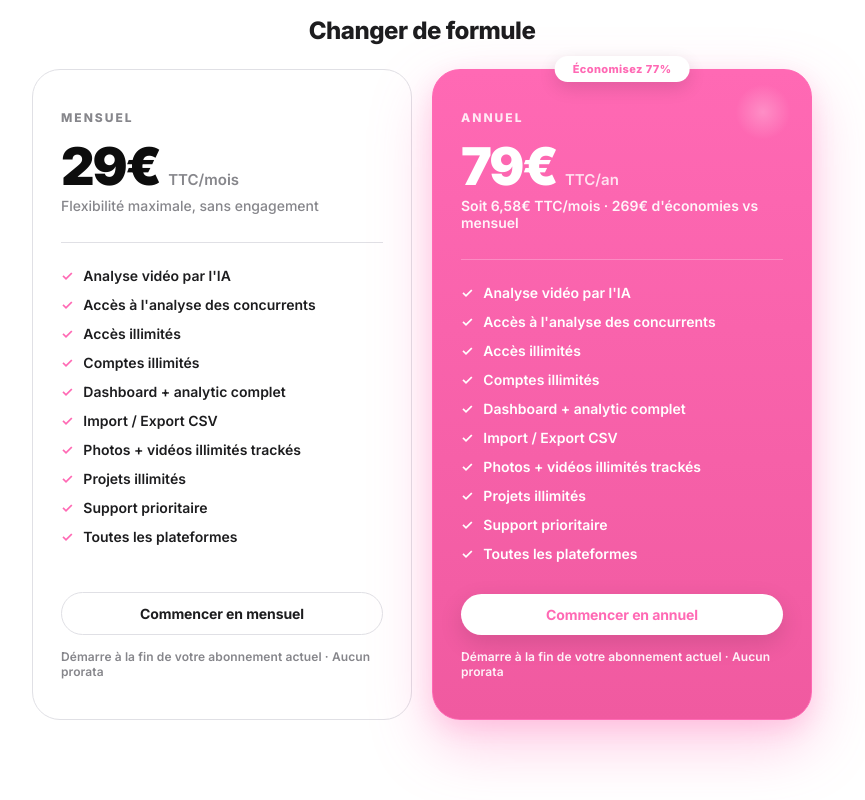
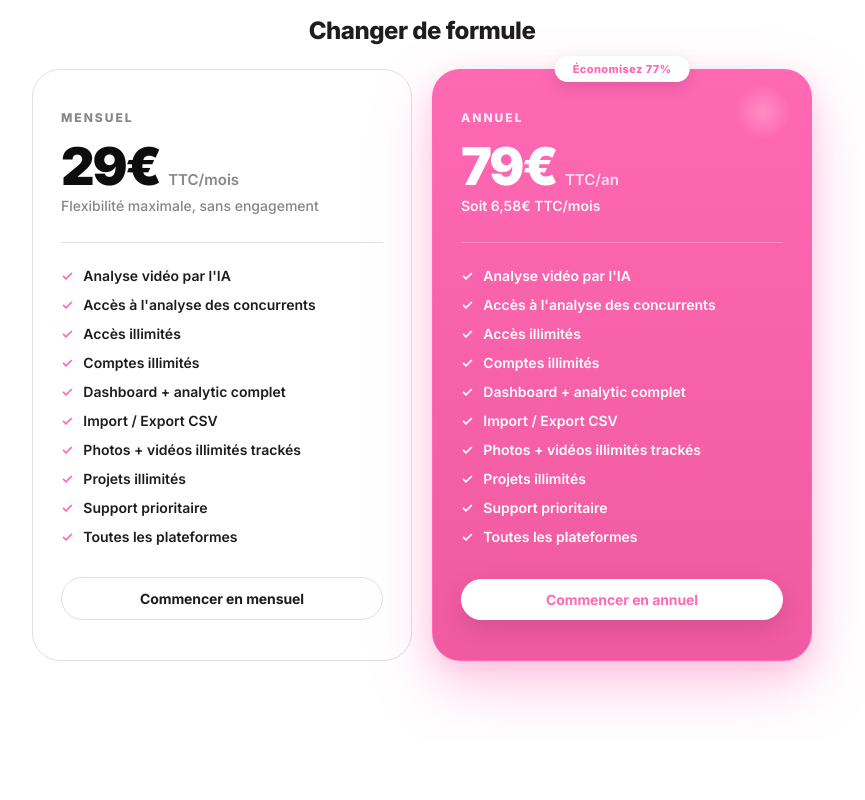
Before and after one commit to bricedemirdjian/tracking-lab, a Flask app: page /billing in a window 1280 px wide. Shown: the part 420-1220 px from the top of the page, without its empty margins (218-1083 px from the left). After the commit the page ends 1126 px from the top, so only its background shows below. Run offline with Flask 3, Linux system fonts and the light colour scheme; the visitor is signed in with stand-in values (Sample User, id 1); a database or web service that is not in the repository returns one stand-in record (values such as "Sample title"); some libraries are stand-ins or nearby versions.

Commit message:
ui(billing): remove em-dashes, price-trial sublabels, and 269 EUR savings line
Three founder-requested copy cleanups bundled together:

1. Em-dashes removed from user-facing strings (saved as persistent
   feedback preference). Replaced "...cette date — aucun débit..."
   with two sentences. Page title "Tracking Lab — Mon abonnement"
   now uses the brand-standard middot "Tracking Lab · Mon abonnement".
2. Price-trial sublabels under both CTAs deleted entirely (was
   "Demarre a la fin de votre abonnement actuel · Aucun prorata" /
   "Activation immediate · Sans engagement").
3. Annual card price-sub trimmed: "Soit 6,58 EUR TTC/mois · 269 EUR
   d'economies vs mensuel" → "Soit 6,58 EUR TTC/mois". The savings
   framing is kept in the 'Economisez 77%' badge at the top of the
   card, no need to repeat it under the price.

```diff
--- a/templates/billing.html
+++ b/templates/billing.html
@@ -3,7 +3,7 @@
 <head>
     <meta charset="UTF-8">
     <meta name="viewport" content="width=device-width, initial-scale=1.0">
-    <title>Tracking Lab — Mon abonnement</title>
+    <title>Tracking Lab · Mon abonnement</title>
     <link href="https://fonts.googleapis.com/css2?family=Inter:wght@400;500;600;700;800;900&display=swap" rel="stylesheet">
     <link rel="stylesheet" href="/static/css/style.css?v=20260409">
     <script src="https://js.stripe.com/v3/"></script>
@@ -275,7 +275,7 @@
                     Activez votre abonnement pour débloquer toutes les fonctionnalités. Mensuel sans engagement, ou annuel avec 77% d'économies.
                 {% elif pending_switch %}
                     Vous passez automatiquement en <strong>{{ pending_switch.target_label }}</strong> le <strong>{{ pending_switch.switch_at_human }}</strong>.
-                    Vous restez sur l'offre {{ plan.name }} jusqu'à cette date — aucun débit supplémentaire d'ici là.
+                    Vous restez sur l'offre {{ plan.name }} jusqu'à cette date. Aucun débit supplémentaire d'ici là.
                 {% else %}
                     {% if sub.current_period_end %}
                         Votre abonnement se renouvelle le {{ (sub.current_period_end|string)[:10] }}.
@@ -320,7 +320,6 @@
             <button class="btn btn-disabled" disabled>Plan actuel</button>
             {% else %}
             <button class="btn btn-outline" onclick="checkout('pro')">Commencer en mensuel</button>
-            <div class="price-trial">{% if sub.plan == 'starter' %}Activation immédiate &middot; Sans engagement{% else %}Démarre à la fin de votre abonnement actuel &middot; Aucun prorata{% endif %}</div>
             {% endif %}
         </div>
 
@@ -329,7 +328,7 @@
             {% if sub.plan == 'agency' %}<div class="current-tag">Plan actuel</div>{% else %}<div class="price-tag">Économisez 77%</div>{% endif %}
             <div class="price-name">Annuel</div>
             <div class="price-val">79&#8364; <span>TTC/an</span></div>
-            <div class="price-sub">Soit 6,58&#8364; TTC/mois &middot; 269&#8364; d'économies vs mensuel</div>
+            <div class="price-sub">Soit 6,58&#8364; TTC/mois</div>
             <div class="price-sep"></div>
             <ul class="price-list">
                 <li><span class="ok">&#x2713;</span> Analyse vidéo par l'IA</li>
@@ -347,7 +346,6 @@
             <button class="btn btn-disabled" disabled>Plan actuel</button>
             {% else %}
             <button class="btn btn-primary" onclick="checkout('agency')">Commencer en annuel</button>
-            <div class="price-trial">{% if sub.plan == 'starter' %}Activation immédiate &middot; Sans engagement{% else %}Démarre à la fin de votre abonnement actuel &middot; Aucun prorata{% endif %}</div>
             {% endif %}
         </div>
     </div>
```
